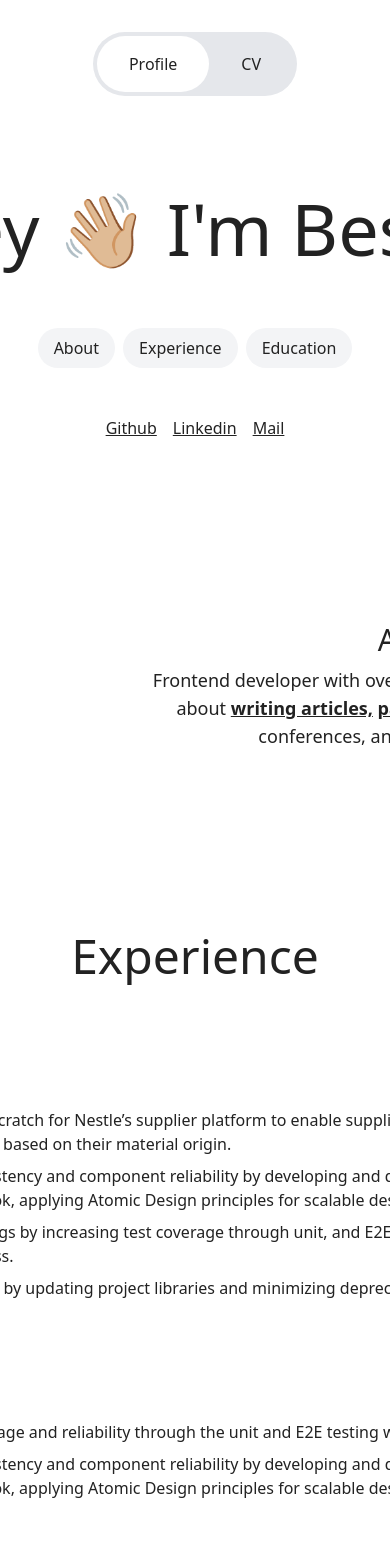
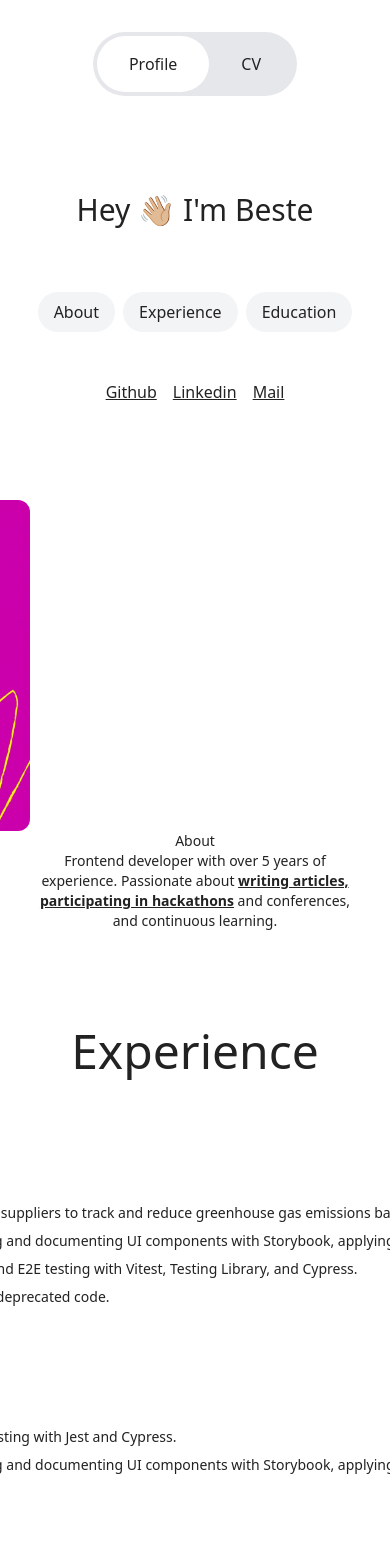
Before and after one commit to bbbayhan/svelte-ohstudio-copy, a SvelteKit app: page / in a window 390 px wide. Shown: the top 1568 px of the page. Built offline with nearby package versions, Linux system fonts and the light colour scheme.

Commit message:
Add responsive style

```diff
--- a/src/components/about.svelte
+++ b/src/components/about.svelte
@@ -1,10 +1,12 @@
-<section class="mx-48 my-24 flex justify-around px-48">
+<section
+	class="mx-auto my-24 flex flex-col items-center px-96 md:flex-row md:justify-around md:px-48"
+>
 	<a href="https://www.youtube.com/watch?v=W228OS-cvx8&ab_channel=WomenWhoCode" target="_blank"
-		><img class="profile w-2/3 rounded-xl" alt="presentation" src="./beste-profile.webp" />
+		><img class="profile w-1/3 rounded-xl md:w-2/3" alt="presentation" src="./beste-profile.webp" />
 	</a>
-	<div id="about" class="about flex flex-col justify-center gap-2">
-		<h2 class="text-center text-3xl">About</h2>
-		<p class="text-center text-lg font-normal">
+	<div id="about" class="about w-1/3 md:w-full md:gap-2">
+		<h2 class="text-center text-sm md:text-3xl">About</h2>
+		<p class="text-center text-sm font-normal md:text-lg">
 			Frontend developer with over 5 years of experience. Passionate about <a
 				href="https://apiumhub.com/author/beste/"
 				target="_blank"><strong class="underline">writing articles,</strong></a
--- a/src/components/contact.svelte
+++ b/src/components/contact.svelte
@@ -1,8 +1,8 @@
 <section class="home_title">
-	<h1 class="mx-72 text-center text-7xl">Let's work together.</h1>
+	<h1 class="mx-auto text-center text-7xl">Let's work together.</h1>
 	<a
 		href="./beste-cv.pdf"
 		target="_blank"
-		class="mx-72 block text-center text-7xl text-gray-400 hover:text-gray-200">Here is my CV.</a
+		class="mx-auto block text-center text-7xl text-gray-400 hover:text-gray-200">Here is my CV.</a
 	>
 </section>
--- a/src/components/experience.svelte
+++ b/src/components/experience.svelte
@@ -9,8 +9,8 @@
 	import ExperienceList from './experienceList.svelte';
 </script>
 
-<section id="experience" class="mx-72 my-16 flex flex-col gap-4 px-48">
-	<h2 class="mx-72 mb-8 text-center text-5xl">Experience</h2>
+<section id="experience" class="mx-auto my-16 flex flex-col gap-4 px-48">
+	<h2 class="mb-8 text-center text-5xl">Experience</h2>
 	<CompanyInfo
 		name="Apiumhub"
 		location=", Barcelona"
--- a/src/components/experienceList.svelte
+++ b/src/components/experienceList.svelte
@@ -4,6 +4,6 @@
 
 <ul class="mx-4 my-6 list-inside list-disc space-y-2">
 	{#each items as item}
-		<li class="text-md font-light">{item}</li>
+		<li class="text-sm font-light md:text-lg">{item}</li>
 	{/each}
 </ul>
--- a/src/components/footer.svelte
+++ b/src/components/footer.svelte
@@ -2,7 +2,7 @@
 	import { copyToClipboard } from '../utils';
 </script>
 
-<footer class="mb-8 mt-auto flex justify-between px-8">
+<footer class="mb-4 mt-auto flex justify-between px-8 md:mb-8">
 	© Oli Harris 2023
 	<nav class="text-sm">
 		<a class="underline hover:text-gray-400" href="https://github.com/bbbayhan" target="_blank"
--- a/src/components/profile.svelte
+++ b/src/components/profile.svelte
@@ -6,7 +6,7 @@
 	import Experience from './experience.svelte';
 </script>
 
-<h1 class="home_title mx-72 text-center text-7xl">Hey 👋🏼 I'm Beste</h1>
+<h1 class="home_title mx-auto text-center text-3xl md:text-7xl">Hey 👋🏼 I'm Beste</h1>
 <CategoryTabs />
 <div class="navigationTabs mt-12 flex justify-center gap-4">
 	<a class="underline hover:text-gray-400" href="https://github.com/bbbayhan" target="_blank"
```
